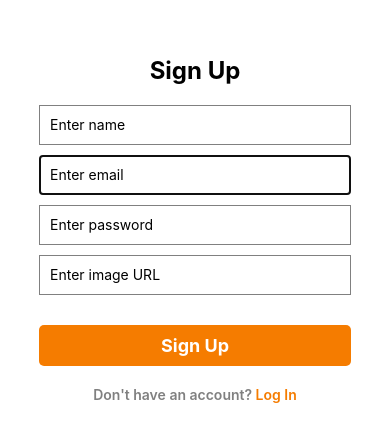
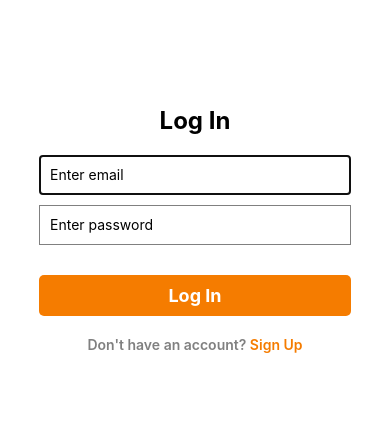
Before and after one commit to echugreeva/testChat, a React Native app: screen /Login in a window 390 px wide. Shown: the part 203-644 px from the top of the page. Built offline with nearby package versions, Linux system fonts and the light colour scheme; no server answers.

Commit message:
login screen

```diff
--- a/App.js
+++ b/App.js
@@ -6,7 +6,8 @@ import { createNativeStackNavigator } from '@react-navigation/native-stack'
 import { useState, useEffect, useCallback } from 'react';
 import Signup from './screens/Signup';
 import Chats from './screens/Chats';
-import Messages from './screens/Messages'
+import Messages from './screens/Messages';
+import Login from './screens/Login';
 
 const Stack = createNativeStackNavigator();
 
@@ -36,15 +37,23 @@ export default function App() {
               title: route.params.name,
               headerBackTitleVisible: false
             })}>
-              {props => <ChatScreen {...props} user={user} />}
+              {props => <Chats {...props} user={user} />}
             </Stack.Screen>
           </>
           :
-
+          <>
           <Stack.Screen name="Auth" component={Signup} options={() => ({
             headerBackVisible: false,
             headerShown: false,
           })} />
+          <Stack.Screen name="Login" component={Login} options={() => ({
+            headerBackVisible: false,
+            headerShown: false,
+          })} />
+
+          </>
+
+
         }
 
       </Stack.Navigator>
--- /dev/null
+++ b/screens/Login.js
@@ -0,0 +1,124 @@
+import React, { useState } from "react";
+import { StyleSheet, Text, View, TextInput, TouchableOpacity, Alert, Image, SafeAreaView, StatusBar } from "react-native";
+import { signInWithEmailAndPassword } from "firebase/auth";
+import { auth } from "../config/firebase";
+
+
+const Login = ({ navigation }) => {
+
+    const [email, setEmail] = useState("");
+    const [password, setPassword] = useState("");
+
+    const onHandleLogin = () => {
+        if (email !== "" && password !== "") {
+          signInWithEmailAndPassword(auth, email, password)
+            .then(() => console.log("Login success"))
+            .catch((err) => Alert.alert("Login error", err.message));
+        }
+
+
+      };
+
+    return (
+        <View style={styles.container}>
+          {/* Background Image */}
+          {/* <Image source={backImage} style={styles.backImage} /> */}
+
+          {/* White Overlay */}
+          <View style={styles.whiteSheet} />
+
+          {/* Title */}
+          <Text style={styles.title}>Log In</Text>
+
+          <SafeAreaView style={styles.form}>
+            {/* Input Fields */}
+            <TextInput
+              style={styles.input}
+              placeholder="Enter email"
+              autoCapitalize="none"
+              keyboardType="email-address"
+              textContentType="emailAddress"
+              autoFocus={true}
+              value={email}
+              onChangeText={(text) => setEmail(text)}
+            />
+            <TextInput
+              style={styles.input}
+              placeholder="Enter password"
+              autoCapitalize="none"
+              autoCorrect={false}
+              secureTextEntry={true}
+              textContentType="password"
+              value={password}
+              onChangeText={(text) => setPassword(text)}
+            />
+
+            {/* Login Button */}
+            <TouchableOpacity style={styles.button} onPress={onHandleLogin}>
+              <Text style={{ fontWeight: "bold", color: "#fff", fontSize: 18 }}>Log In</Text>
+            </TouchableOpacity>
+
+            {/* Navigation to Signup Screen */}
+            <View
+              style={{
+                marginTop: 20,
+                flexDirection: "row",
+                alignItems: "center",
+                alignSelf: "center",
+              }}
+            >
+              <Text style={{ color: "gray", fontWeight: "600", fontSize: 14 }}>
+                Don't have an account?{" "}
+              </Text>
+              <TouchableOpacity onPress={() => navigation.navigate("Auth")}>
+                <Text style={{ color: "#f57c00", fontWeight: "600", fontSize: 14 }}>Sign Up</Text>
+              </TouchableOpacity>
+            </View>
+          </SafeAreaView>
+          {/* StatusBar */}
+          <StatusBar barStyle="light-content" />
+        </View>
+      );
+
+}
+
+export default Login
+
+const styles = StyleSheet.create({
+    container: {
+      flex: 1,
+      backgroundColor: '#fff', // Set your desired background color
+      justifyContent: 'center',
+      alignItems: 'center',
+    },
+    backImage: {
+      // Define styles for the background image if needed
+    },
+    whiteSheet: {
+      ...StyleSheet.absoluteFillObject,
+      backgroundColor: 'rgba(255, 255, 255, 0.8)', // White overlay with transparency
+    },
+    title: {
+      fontSize: 24,
+      fontWeight: 'bold',
+      marginTop: 20,
+    },
+    form: {
+      width: '80%',
+      marginTop: 20,
+    },
+    input: {
+      height: 40,
+      borderColor: 'gray',
+      borderWidth: 1,
+      marginBottom: 10,
+      paddingLeft: 10,
+    },
+    button: {
+      backgroundColor: '#f57c00',
+      padding: 10,
+      borderRadius: 5,
+      alignItems: 'center',
+      marginTop: 20,
+    },
+  });
--- a/screens/Signup.js
+++ b/screens/Signup.js
@@ -4,21 +4,21 @@ import { createUserWithEmailAndPassword } from "firebase/auth";
 import { auth, database } from "../config/firebase";
 
 const Signup = ({ navigation }) => {
-    const [name, setName] = useState("");
+    // const [name, setName] = useState("");
     const [email, setEmail] = useState("");
     const [password, setPassword] = useState("");
-    const [imageURL, setImageURL] = useState("");
+    // const [imageURL, setImageURL] = useState("");
     const onHandleSignup = async () => {
         try {
           const userCredential = await createUserWithEmailAndPassword(auth, email, password);
           const user = userCredential.user;
           const userRef = doc(database, "users", user.uid);
           await setDoc(userRef, {
-            displayName: name,
+            // displayName: name,
             email: email,
             uid: user.uid,
-            photoURL: imageURL || profile,
-            phoneNumber: "",
+            // photoURL: imageURL || profile,
+            // phoneNumber: "",
           });
         } catch (error) {
           Alert.alert(error.message);
@@ -38,7 +38,7 @@ const Signup = ({ navigation }) => {
 
           <SafeAreaView style={styles.form}>
             {/* Input Fields */}
-            <TextInput
+            {/* <TextInput
               style={styles.input}
               placeholder="Enter name"
               autoCapitalize="none"
@@ -46,7 +46,7 @@ const Signup = ({ navigation }) => {
               textContentType="name"
               value={name}
               onChangeText={(text) => setName(text)}
-            />
+            /> */}
             <TextInput
               style={styles.input}
               placeholder="Enter email"
@@ -68,12 +68,12 @@ const Signup = ({ navigation }) => {
               value={password}
               onChangeText={(text) => setPassword(text)}
             />
-            <TextInput
+            {/* <TextInput
               style={styles.input}
               placeholder="Enter image URL"
               value={imageURL}
               onChangeText={(text) => setImageURL(text)}
-            />
+            /> */}
 
             {/* Signup Button */}
             <TouchableOpacity style={styles.button} onPress={onHandleSignup}>
```
